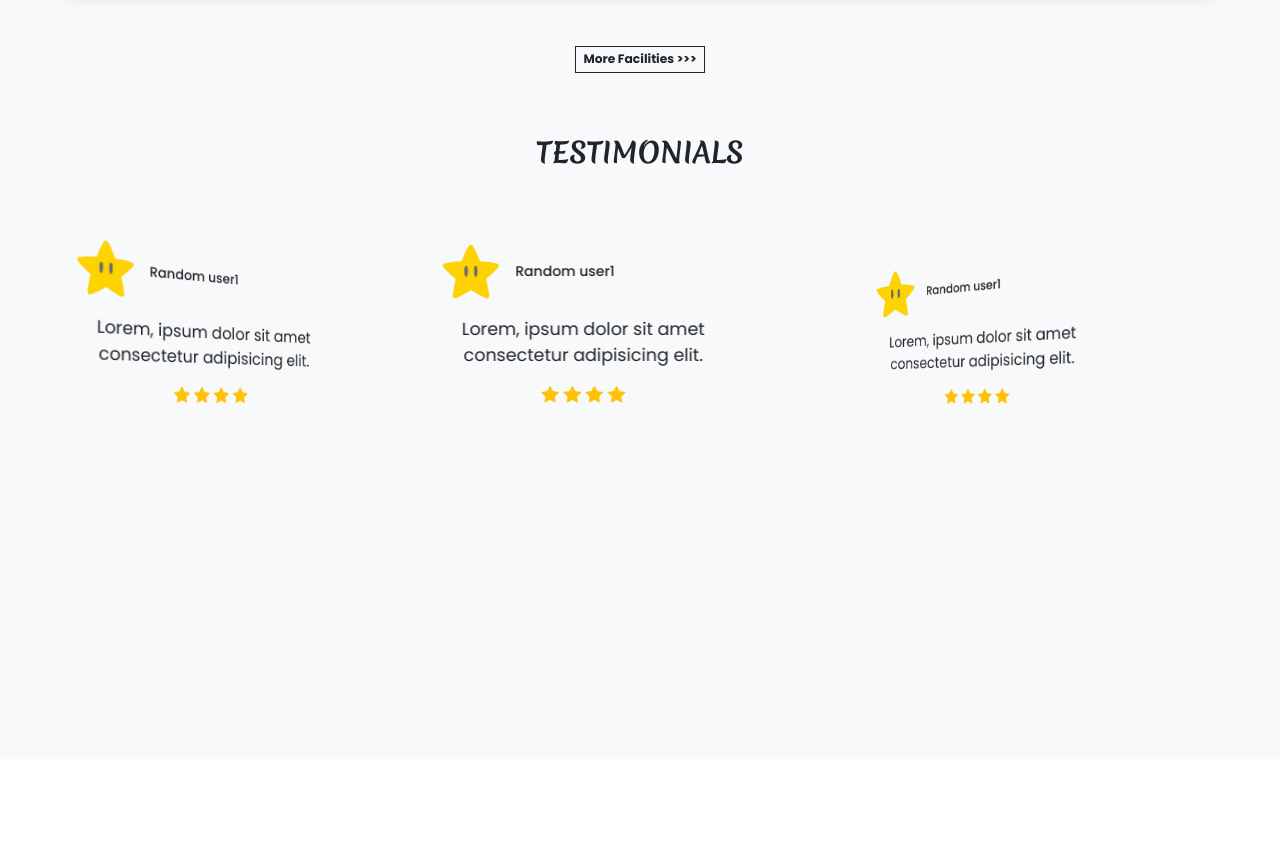
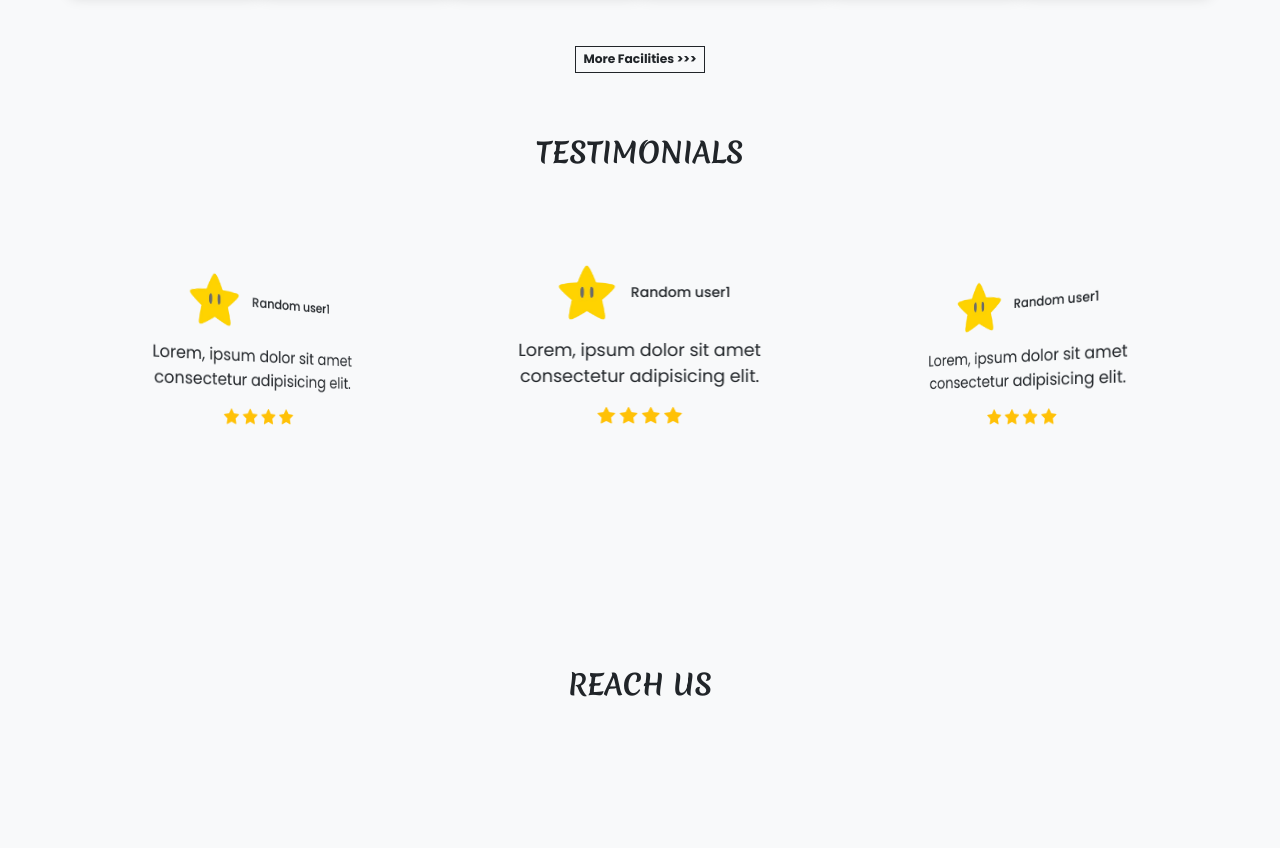
Before and after one commit to Xander1936/hotel-booking-website, a PHP site: page / in a window 1280 px wide. Shown: the part 2152-3000 px from the top of the page. Before the commit the page ends 2556 px from the top, so only its background shows below. Run offline with PHP 8.4, Linux system fonts and the light colour scheme.

Commit message:
Testimonials CSS Final Fixed

```diff
--- a/index.php
+++ b/index.php
@@ -364,12 +364,13 @@
 
     <!-- Testimonials Section Starts -->
     <h2 class="mt-5 pt-4 mb-4 text-center fw-bold h-font text-dark">TESTIMONIALS</h2>
-    <div class="container-fluid px-lg-4 mt-4">
+
+    <div class="container-fluid mt-5 px-lg-4 mt-4">
         <div class="swiper swiper-testimonials">
             <div class="swiper-wrapper align-items-center mb-5">
-                <div class="swiper-slide d-flex align-items-center">
+                <div class="swiper-slide d-flex align-items-center justify-content-center">
                     <div class="swiper-slide-testimonials d-block">
-                        <div class="profile d-flex align-items-center mb-3">
+                        <div class="profile d-flex align-items-center justify-content-center mb-3">
                             <img src="images/facilities/star.png" class="w-25" alt="Star Image">
                             <h6 class="m-0 ms-2">Random user1</h6>
                         </div>
@@ -385,9 +386,28 @@
                     </div>
                 </div>
 
-                <div class="swiper-slide d-flex align-items-center">
+                <div class="swiper-slide d-flex align-items-center justify-content-center">
                     <div class="swiper-slide-testimonials d-block">
-                        <div class="profile d-flex align-items-center mb-3">
+                        <div class="profile d-flex align-items-center justify-content-center mb-3">
+                            <img src="images/facilities/star.png" class="w-25" alt="Star Image">
+                            <h6 class="m-0 ms-2">Random user1</h6>
+                        </div>
+                        <p class="text-center blockquote">
+                            Lorem, ipsum dolor sit amet consectetur adipisicing elit.
+                        </p>
+                        <div class="text-center blockquote rating">
+                            <i class="bi bi-star-fill text-warning"></i>
+                            <i class="bi bi-star-fill text-warning"></i>
+                            <i class="bi bi-star-fill text-warning"></i>
+                            <i class="bi bi-star-fill text-warning"></i>
+                        </div>
+                    </div>
+
+                </div>
+
+                <div class="swiper-slide d-flex align-items-center justify-content-center justify-content-center">
+                    <div class="swiper-slide-testimonials d-block">
+                        <div class="profile d-flex align-items-center justify-content-center mb-3">
                             <img src="images/facilities/star.png" class="w-25" alt="Star Image">
                             <h6 class="m-0 ms-2">Random user1</h6>
                         </div>
@@ -406,7 +426,7 @@
 
                 <div class="swiper-slide d-flex align-items-center">
                     <div class="swiper-slide-testimonials d-block">
-                        <div class="profile d-flex align-items-center mb-3">
+                        <div class="profile d-flex align-items-center justify-content-center mb-3">
                             <img src="images/facilities/star.png" class="w-25" alt="Star Image">
                             <h6 class="m-0 ms-2">Random user1</h6>
                         </div>
@@ -423,28 +443,9 @@
 
                 </div>
 
-                <div class="swiper-slide d-flex align-items-center">
+                <div class="swiper-slide d-flex align-items-center justify-content-center">
                     <div class="swiper-slide-testimonials d-block">
-                        <div class="profile d-flex align-items-center mb-3">
-                            <img src="images/facilities/star.png" class="w-25" alt="Star Image">
-                            <h6 class="m-0 ms-2">Random user1</h6>
-                        </div>
-                        <p class="text-center blockquote">
-                            Lorem, ipsum dolor sit amet consectetur adipisicing elit.
-                        </p>
-                        <div class="text-center blockquote rating">
-                            <i class="bi bi-star-fill text-warning"></i>
-                            <i class="bi bi-star-fill text-warning"></i>
-                            <i class="bi bi-star-fill text-warning"></i>
-                            <i class="bi bi-star-fill text-warning"></i>
-                        </div>
-                    </div>
-
-                </div>
-
-                <div class="swiper-slide d-flex align-items-center">
-                    <div class="swiper-slide-testimonials d-block">
-                        <div class="profile d-flex align-items-center mb-3">
+                        <div class="profile d-flex align-items-center justify-content-center mb-3">
                             <img src="images/facilities/star.png" class="w-25" alt="Star Image">
                             <h6 class="m-0 ms-2">Random user1</h6>
                         </div>
@@ -467,6 +468,12 @@
         </div>
     </div>
     <!-- Testimonials Section Ends -->
+
+
+    <!-- REACH US Section Starts -->
+    <h2 class="mt-2 pt-2 mb-4 text-center fw-bold h-font text-dark">REACH US</h2>
+
+    <!-- REACH US Section Ends -->
 
 <br><br><br>
 <br><br><br>
```
